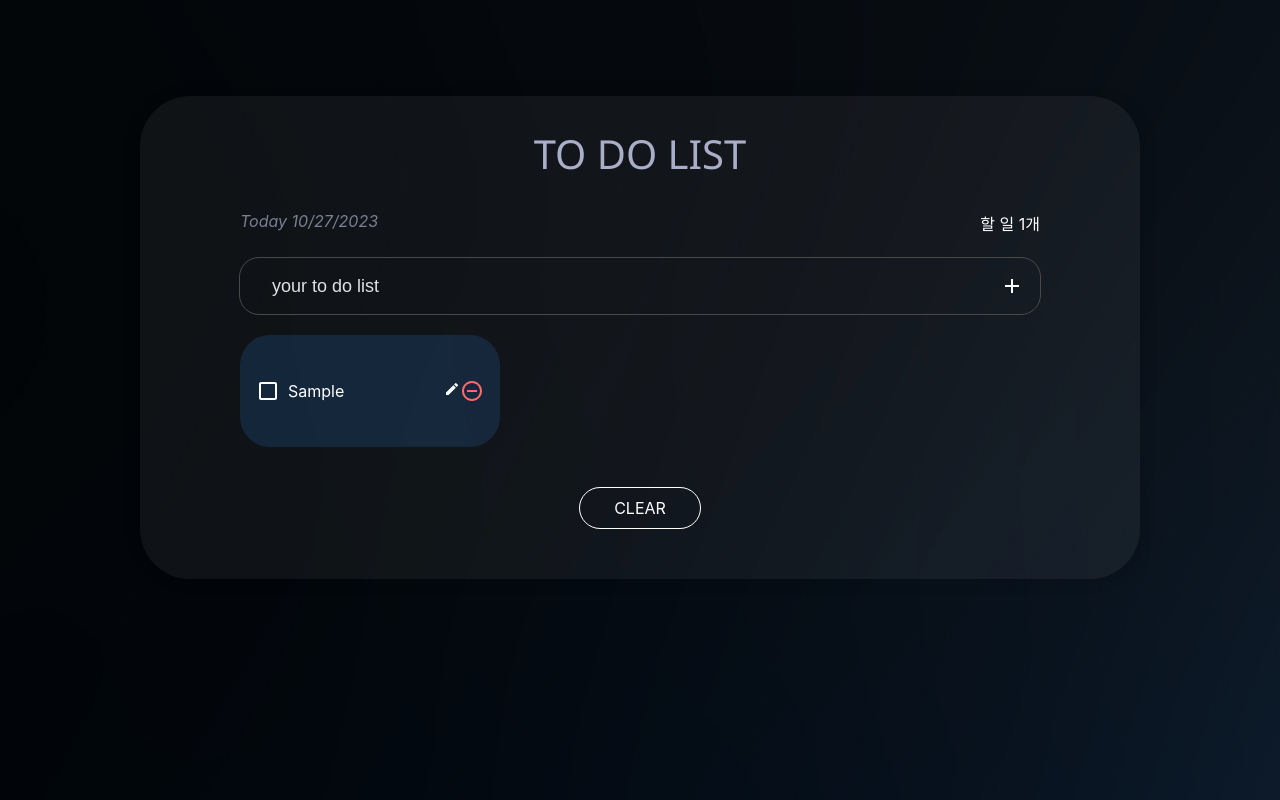
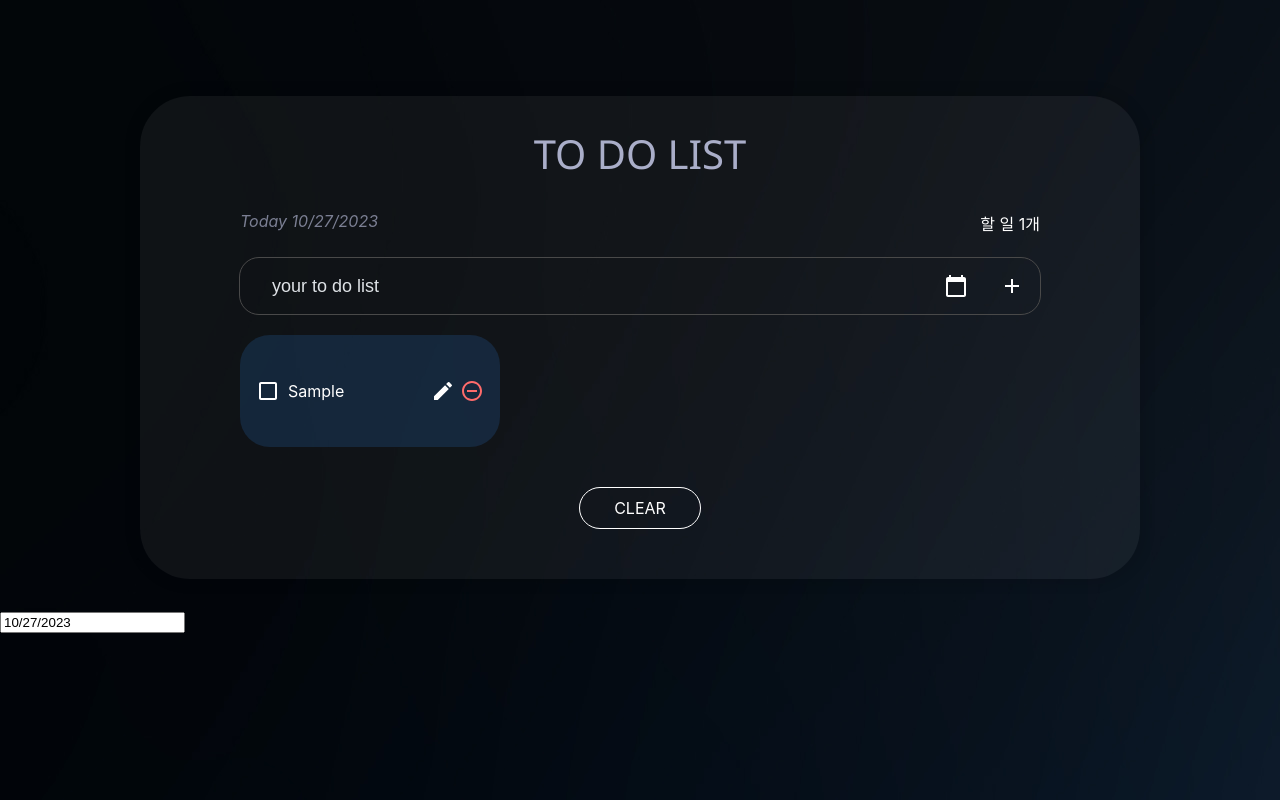
Before and after one commit to off0405/todo-challenge, a React (Create React App) app: page / in a window 1280 px wide. Both pictures are taken after typing "Sample" into the empty fields and a click on the button 1012 px from the left and 286 px from the top of the page. Built offline with nearby package versions, Linux system fonts and the light colour scheme.

Commit message:
calendar 시작

```diff
--- a/src/App.js
+++ b/src/App.js
@@ -5,6 +5,8 @@ import TodoListItem from "./components/TodoListItem";
 import { useEffect, useRef, useState } from "react";
 import TodoList from "./components/TodoList";
 import { v4 as uuidv4 } from "uuid";
+import CustomDate from "./components/CustomeDate";
+
 
 
 const GlobalStyle = createGlobalStyle`
@@ -33,14 +35,15 @@ const Clear = styled.div`
     background-color: #aaaec9;
     border: 1px solid #aaaec9;
   }
+`
 
+const InputClass = styled.input`
+  color: #fff;
 `
 
 
 
 function App() {
-
-
   const [todos, setTodos] = useState([]);
 
   useEffect(() => {
@@ -53,18 +56,14 @@ function App() {
   }, [todos])
 
 
+
   // Edit
-  const [editTodo, setEditTodo] = useState({});
-  const handleChange = (e) => {
-    setEditTodo({
-      ...editTodo,
-      text: e.target.value
-    })
+  const handleFixValue = (id, fixText) => {  // 수정기능
+    setTodos(todos.map((aaa => {
+      return aaa.id === id ? { ...aaa, text: fixText } : aaa
+    })))
   }
 
-  const handleEdit = () => {
-    setTodos(todos.map((todo) => todo.id === editTodo.id ? editTodo : todo));
-  }
 
   const nextId = useRef(4);
   const handleInsert = (text) => {
@@ -75,7 +74,6 @@ function App() {
     }
     setTodos(todos.concat(todo));
     nextId.current += 1; //nextId.current = nextId.current + 1;
-
   }
 
   const handleToggle = (id) => {
@@ -94,19 +92,18 @@ function App() {
   return (
     <>
       <GlobalStyle />
+
       <TodoTemplate todos={todos}>
         <TodoInsert onInsert={handleInsert} />
         <TodoList
           todos={todos}
           onRemove={handleRemove}
           onToggle={handleToggle}
-          editChange={handleChange}
-          handleEdit={handleEdit}
-
+          handleFixValue={handleFixValue}
         />
         <Clear onClick={clear}>CLEAR</Clear>
-
       </TodoTemplate>
+      <CustomDate />
     </>
   );
 }
--- /dev/null
+++ b/src/components/CustomeDate.jsx
@@ -0,0 +1,17 @@
+import React, { useState } from "react";
+import DatePicker from "react-datepicker";
+
+import "react-datepicker/dist/react-datepicker.css";
+
+// CSS Modules, react-datepicker-cssmodules.css
+// import 'react-datepicker/dist/react-datepicker-cssmodules.css';
+
+const CustomDate = () => {
+  const [startDate, setStartDate] = useState(new Date());
+  return (
+    <DatePicker selected={startDate} onChange={date => setStartDate(date)} />
+  );
+};
+
+
+export default CustomDate;
--- a/src/components/TodoInsert.jsx
+++ b/src/components/TodoInsert.jsx
@@ -1,8 +1,9 @@
 import React, { useState } from 'react';
-import { MdAdd } from "react-icons/md";
+import { MdAdd, MdCalendarToday } from "react-icons/md";
 import styled from 'styled-components';
 import { FcCalendar } from "react-icons/fc";
 import Calendar from "react-calendar";
+import CustomDate from './CustomeDate';
 
 
 const TodoFormInsertWrapper = styled.form`
@@ -56,6 +57,21 @@ const StyledButton = styled.button`
 
 `;
 
+const CustomCalendar = styled.div`
+  border: none;
+  border-radius: 0  20px 20px 0 ;
+  background: none;
+  color: white;
+  padding: 1rem;
+  font-size: 1.5rem;
+  display: flex;
+  align-items: center;
+  cursor: pointer;
+
+  &:hover {
+    color: #5a5c5e;
+  }
+`;
 
 
 function TodoInsert({ onInsert }) {
@@ -79,6 +95,7 @@ function TodoInsert({ onInsert }) {
 
   }
 
+  const [onCalendar, setOnCalendar] = useState(false);
 
 
   return (
@@ -89,8 +106,10 @@ function TodoInsert({ onInsert }) {
         type='text'
         placeholder='your to do list'>
       </StyledInput>
-
-      <StyledButton type='submit'>
+      <CustomCalendar>
+        <MdCalendarToday />
+      </CustomCalendar>
+      <StyledButton type='submit' onClick={() => { setOnCalendar(true) }}>
         <MdAdd />
       </StyledButton>
 
--- a/src/components/TodoList.jsx
+++ b/src/components/TodoList.jsx
@@ -17,7 +17,7 @@ const TodoListWrapper = styled.div`
 
 function TodoList(props) {
   console.log(props);
-  const { id, todos, onToggle, onRemove, editChange, handleEdit } = props;
+  const { id, todos, onToggle, onRemove, handleFixValue } = props;
   return (
     <TodoListWrapper>
       {todos.map((todo) => {
@@ -27,8 +27,8 @@ function TodoList(props) {
           checked={todo.checked}
           onToggle={onToggle}
           onRemove={onRemove}
-          editChange={editChange}
-          handleEdit={handleEdit} />
+          handleFixValue={handleFixValue}
+        />
       })}
     </TodoListWrapper>
   );
--- a/src/components/TodoListItem.jsx
+++ b/src/components/TodoListItem.jsx
@@ -1,9 +1,12 @@
-import React from 'react';
+import React, { useState } from 'react';
 import {
   MdCheckBoxOutlineBlank,
   MdRemoveCircleOutline,
   MdCheckBox,
-  MdModeEditOutline
+  MdCheckCircle,
+  MdCancel,
+  MdModeEdit,
+
 } from 'react-icons/md';
 import styled, { css } from 'styled-components';
 
@@ -16,7 +19,6 @@ const TodoContainer = styled.div`
 const TodoListItemWrapper = styled.div`
   padding: 1rem;
   background: #1c416b6f;
-
   width: 228px;
   height: 80px;
   border-radius: 30px;
@@ -63,31 +65,91 @@ const Remove = styled.div`
   }
 `
 
-const Edit = styled.div`
+const FixBox = styled.div`
+  display: flex;
+  svg {
+    font-size: 1.5rem;
+    margin-left: 10px;
+    transition: 0.1s;
+    cursor: pointer;
+
+    &:hover {
+    color: #ff8787;
+    }
+  }
+
+  .fixBoxinput {
+    background-color: rgba(0, 0, 0, 0);
+    outline: none;
+    border: none;
+    border-bottom: 1px solid #fff;
+    width: 100px;
+    color: #fff;
+  }
+`;
+
+const FixedBtn = styled.div`
+  display: flex;
+  align-items: center;
+  font-size: 1.5rem;
   color: #fff;
-`
+  cursor: pointer;
+  margin-right: 5px;
 
+  &:hover {
+    color: #ff8787;
+  }
+`;
 
 function TodoListItem(props) {
-  const { id, text, checked, onToggle, onRemove, editChange, handleEdit } = props;
+  const { id, text, checked, onToggle, onRemove, handleFixValue } = props;
+  const [showBox, setShowBox] = useState(false);
+  const [fixText, setFixText] = useState(text)
 
-
-
+  const handleFixBtn = () => {
+    setShowBox(!showBox)
+  }
+  const fixValue = (e) => {
+    setFixText(e.target.value)
+  }
   return (
     <TodoContainer>
       <TodoListItemWrapper>
         <CheckBox checked={checked} onClick={() => { onToggle(id) }}>
           {checked ? <MdCheckBox /> : <MdCheckBoxOutlineBlank />}
         </CheckBox>
-        <Title checked={checked} >{text}</Title>
-        <Edit onClick={() => { handleEdit(id) }}>
-          <MdModeEditOutline />
-        </Edit>
+
+        <Title checked={checked}>
+          {showBox
+            ?
+            <FixBox>
+              <input className='fixBoxinput' onChange={fixValue} value={fixText} />
+              <MdCheckCircle
+                onClick={() => {
+                  handleFixValue(id, fixText)
+                  handleFixBtn()
+                }}
+              />
+            </FixBox>
+            :
+            <div className='textbox1'>{text}</div>}
+        </Title>
+
+
+        <FixedBtn
+          onClick={() => {
+            handleFixBtn()
+          }}
+        >
+          {showBox ? <MdCancel /> : <MdModeEdit />}
+        </FixedBtn>
+
+
         <Remove onClick={() => { onRemove(id); }}>
           <MdRemoveCircleOutline />
         </Remove>
       </TodoListItemWrapper>
-    </TodoContainer>
+    </TodoContainer >
   );
 }
 
```
Also changed, not shown: 1 other file (tests, documents, lock files or other folders).
